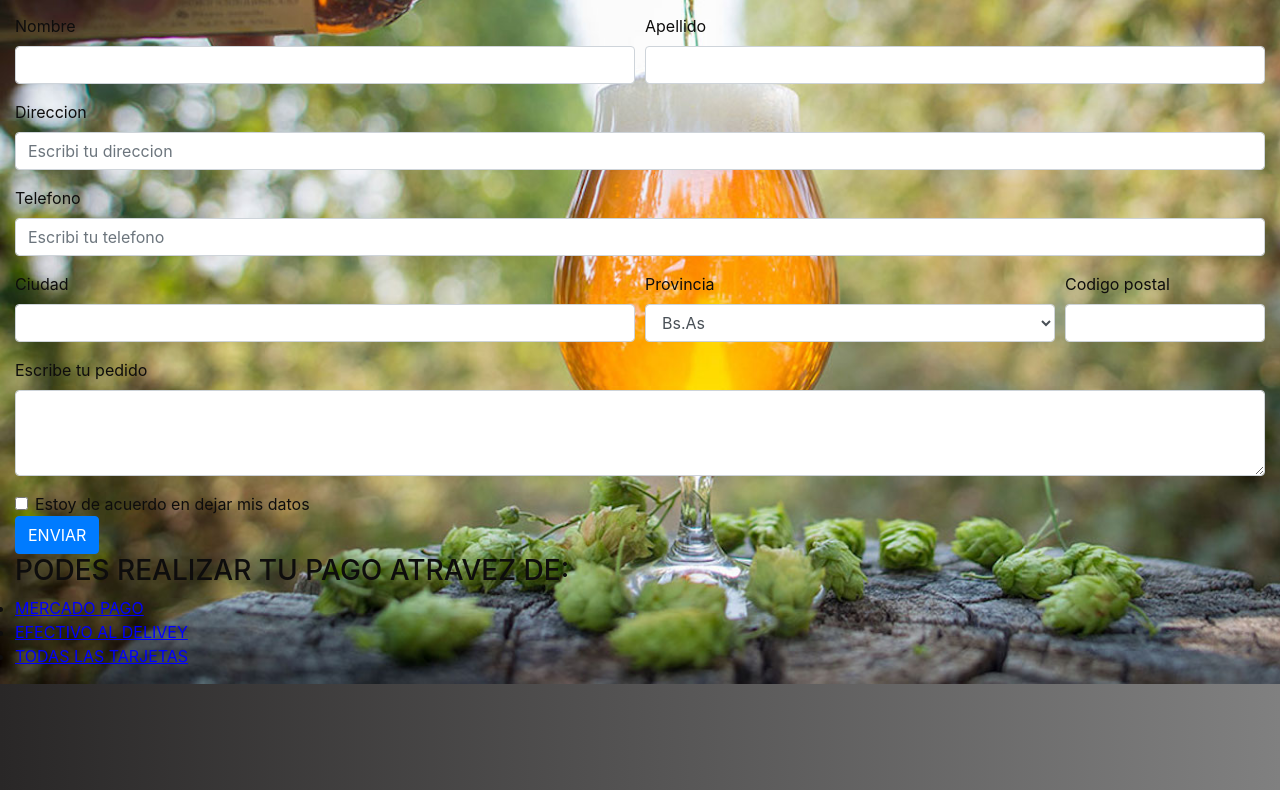
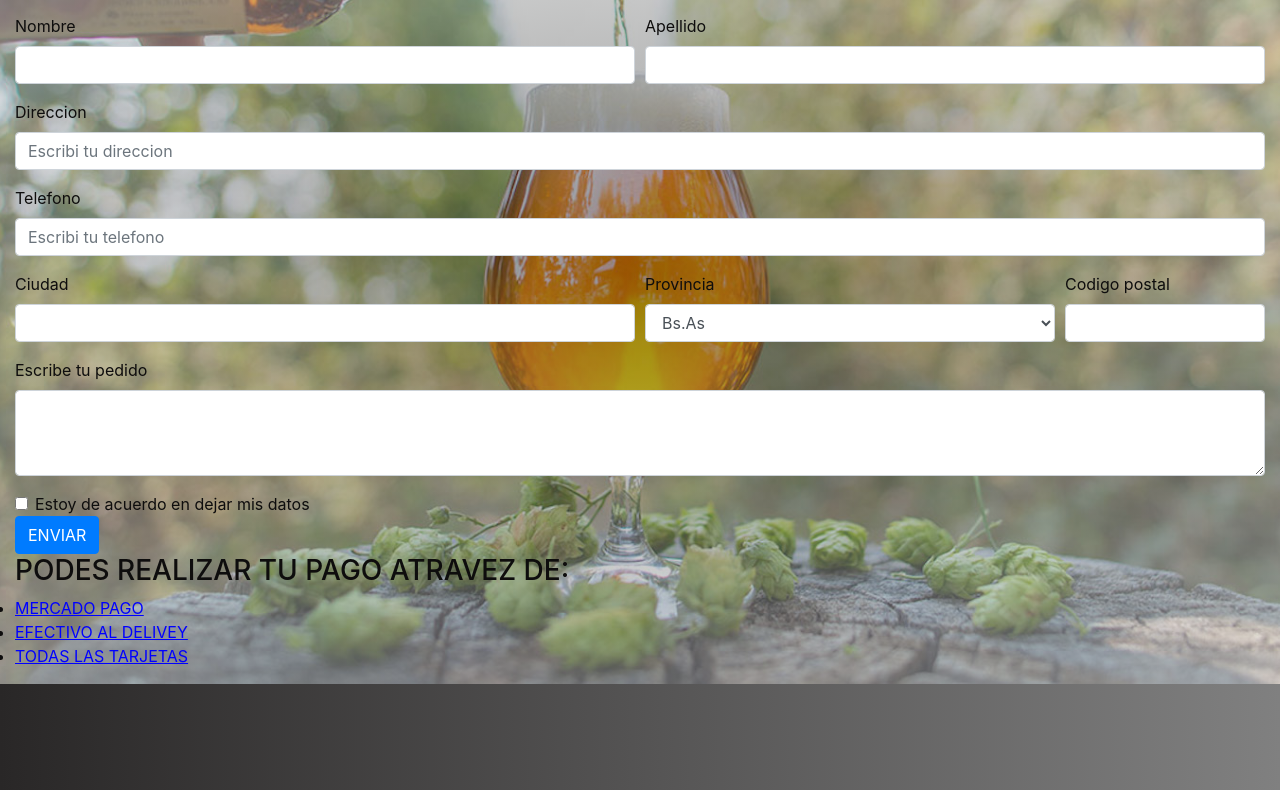
Before and after one commit to BrunoRomo/DistribuidoraB.R, a plain HTML site: page pages/contactos.html in a window 1280 px wide. Shown: the part 200-990 px from the top of the page. Drawn offline with nearby package versions, Linux system fonts and the light colour scheme.

Commit message:
modifique background images

```diff
--- a/css/style.css
+++ b/css/style.css
@@ -139,8 +139,10 @@
 
 }
 .main-contactos{
-    background-image: url(/img/images\(10\).jpg);
+    background-image: url(/img/imagees.jpg);
     background-size: cover;
+    background-image: radial-gradient(rgba(0,0,0,0.4), rgba(252,255,255,0.5)), url(/img/imagees.jpg);
+    background-position: center;
 }
 
 
@@ -180,7 +182,7 @@
 }
 .suc-main{
     background-image: url(../img/google-maps-kXZB--1200x630@abc.jpg);
-    /*background-image: radial-gradient(rgba(0,0,0,0.4), rgba(252,255,255,0.5)), url(/img/google-maps-kXZB--1200x630@abc.jpg);*/
+    background-image: radial-gradient(rgba(0,0,0,0.4), rgba(252,255,255,0.5)), url(/img/google-maps-kXZB--1200x630@abc.jpg);
     background-size:contain;
     background-position: center;
     height: 80%;
@@ -205,7 +207,7 @@
 /*aca empieza ubicacion.html*/
 .ubicacion-main{
     background-image:url(../img/vinos-41.webp);
-    /*background-image: radial-gradient(rgba(0,0,0,0.4), rgba(252,255,255,0.5)), url(/img/vinos-41.webp);*/
+    background-image: radial-gradient(rgba(0,0,0,0.4), rgba(252,255,255,0.5)), url(/img/vinos-41.webp);
     background-size: cover;
     height: 800%;
     width: 100%;
```
Also changed, not shown: img/imagees.jpg (renamed from img/images(10).jpg), 2 other files.
